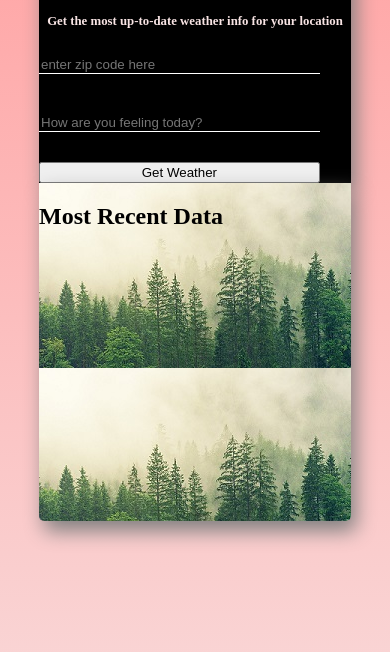
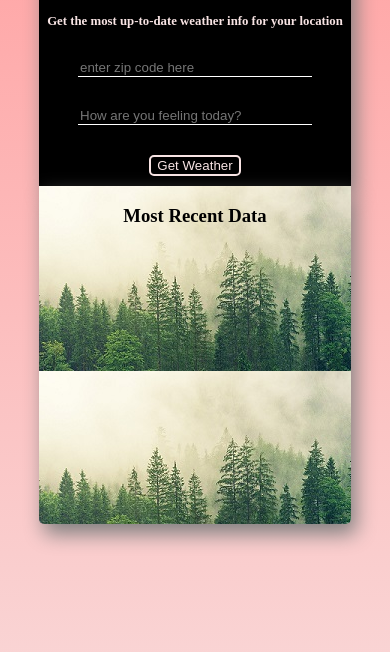
Before and after one commit to FreudCat/weather-app, a website: page public/index.html in a window 390 px wide. Shown: the part 58-710 px from the top of the page. Drawn offline with Linux system fonts and the light colour scheme.

Commit message:
Rough draft input form

```diff
--- a/public/css/styles.css
+++ b/public/css/styles.css
@@ -1,6 +1,10 @@
 body {
   height: 100vh;
   background-image: linear-gradient(rgb(255, 166, 166), rgb(248, 221, 221));
+}
+
+h4 {
+  margin-bottom: 10px;
 }
 
 @media only screen and (max-width: 450px) {
@@ -34,11 +38,11 @@ body {
 
 .user-input {
   position: relative;
-  padding: 10px 0 0 0;
   font-size: 0.8em;
   color: #fff;
-  margin-bottom: 30px;
+  margin: 0 10px 30px;
   border-bottom: 1px solid #fff;
+  width: 75%;
 }
 
 .no-focus {
@@ -56,8 +60,8 @@ body {
   display: flex;
   flex-direction: column;
   color: white;
-  width: 90%;
-  justify-content: center
+  align-items: center;
+  width: 100%;
 }
 
 #section {
@@ -69,9 +73,23 @@ body {
   box-shadow:  5px 10px 20px grey;
 }
 
+#errorDiv {
+  color: rgb(248, 144, 144);
+  margin-bottom: 20px;
+}
+
 .center-text {
   text-align: center;
 }
+
+  button {
+    margin-bottom: 10px;
+    background-color: transparent;
+    border: 2px rgb(248, 228, 228) solid;
+    border-radius: 5px;
+    color: rgb(248, 228, 228);
+  }
+
 }
 
 
--- a/public/index.html
+++ b/public/index.html
@@ -16,7 +16,7 @@
         <h4 class="center-text">Get the most up-to-date weather info for your location</h4>
       </header>
       <form id="form">
-      <div id="errorDiv"></div>
+        <div id="errorDiv" class="center-text"></div>
         <!--Will hold error message for users, if needed-->
         <div class="user-input">
           <input type="text" id="zip" class="no-focus" placeholder="enter zip code here">
@@ -29,11 +29,13 @@
     </div>
 
     <section id="section">
-      <h2>Most Recent Data</h2>
+      <h3 class="center-text">Most Recent Data</h3>
+      <div id="content-holder">
         <div id="date"></div>
         <div id="user-zip"></div>
         <div id="temp"></div>
         <div id="content"></div>
+      </div>
     </section>
   </div>
   <script src="js/app.js" type="text/javascript"></script>
```
Lines whose indentation alone changed are shown as unchanged.
